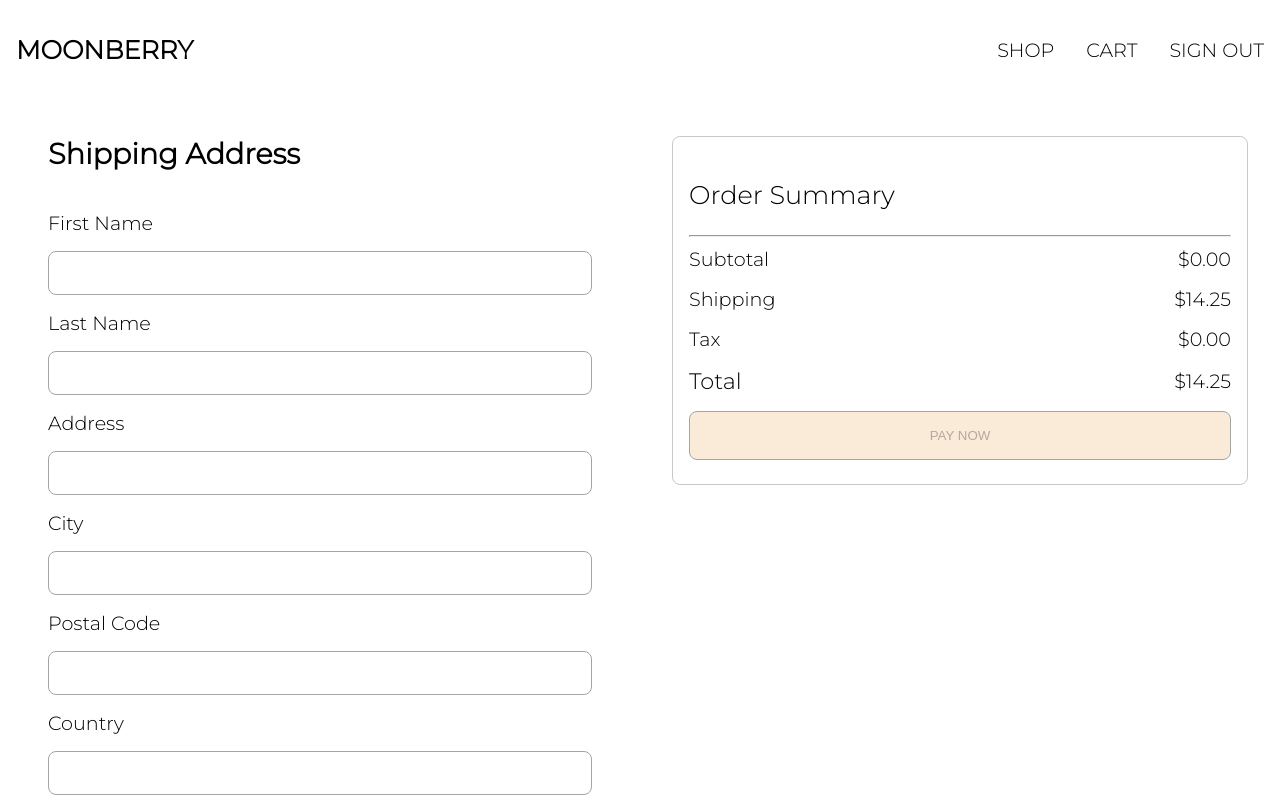
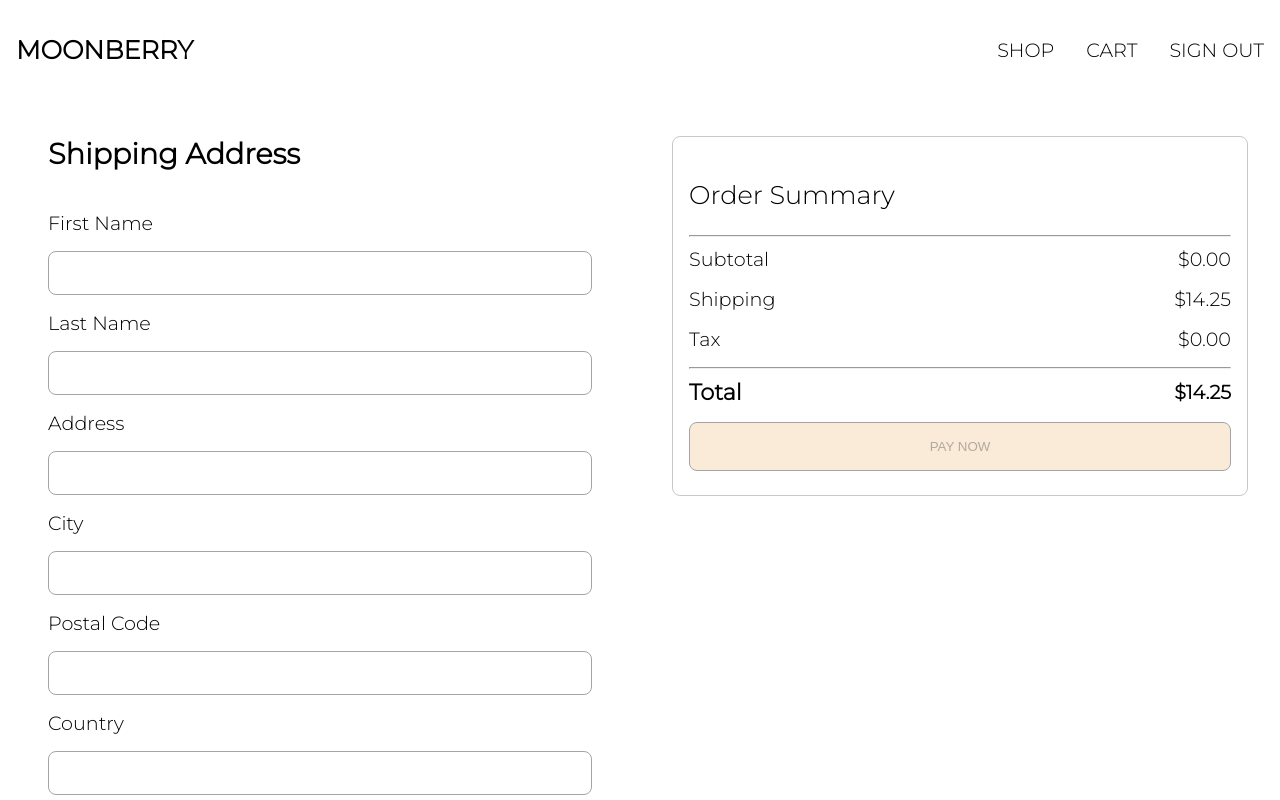
Before and after one commit to Jihyunnk/moonberry, a React (Create React App) app in the folder frontend/: page /checkout in a window 1280 px wide. Shown: the top 800 px of the page. Built offline with nearby package versions, Linux system fonts and the light colour scheme; sample sign-in values are in the browser's storage.

Commit message:
added additional styling checkout order summary

```diff
--- a/frontend/src/components/Checkout.js
+++ b/frontend/src/components/Checkout.js
@@ -213,9 +213,14 @@ function Checkout() {
                 </div>
               </li>
               <li>
+                <hr />
                 <div className="row">
-                  <div className="total">Total</div>
-                  <div>${totalPrice.toFixed(2)}</div>
+                  <div className="total">
+                    <strong>Total</strong>
+                  </div>
+                  <div>
+                    <strong>${totalPrice.toFixed(2)}</strong>
+                  </div>
                 </div>
               </li>
               <li>
```
